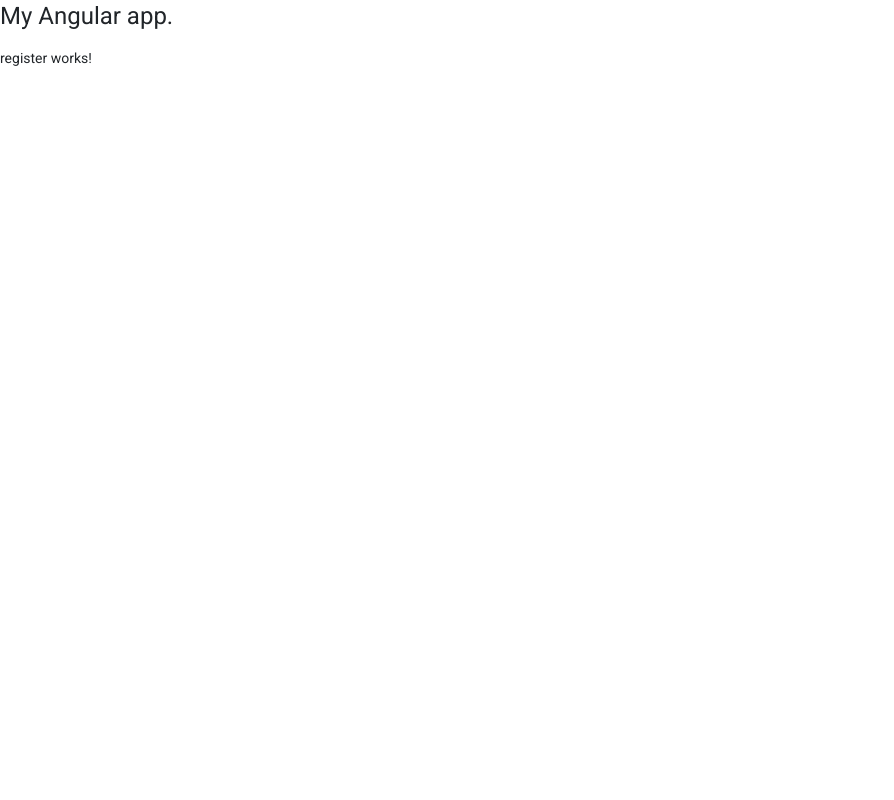
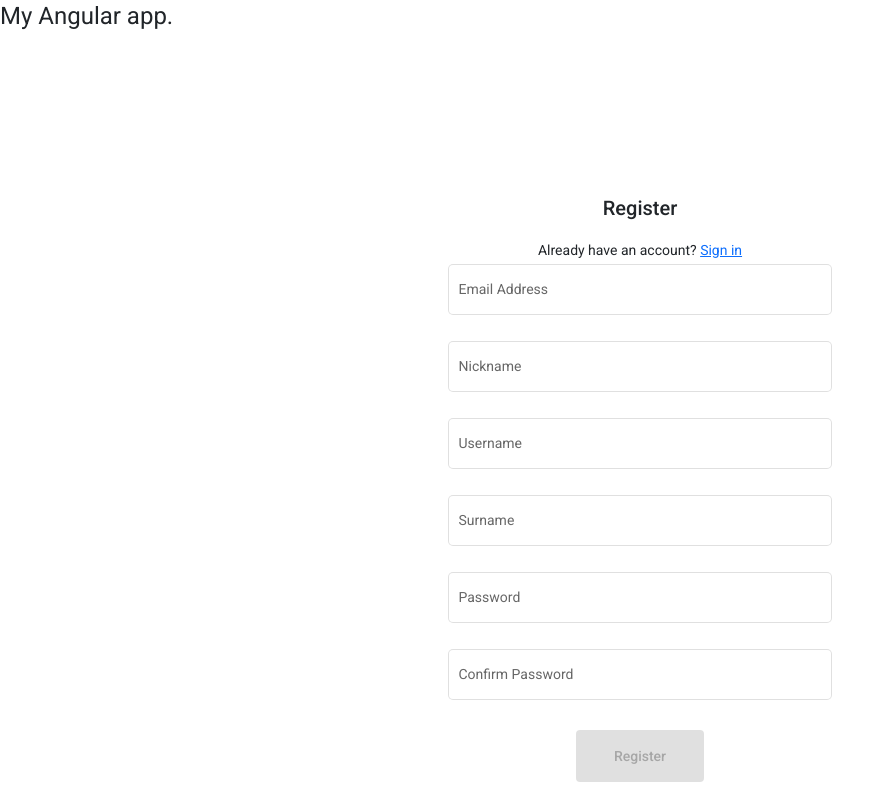
Before and after one commit to Error4ik/instazoo-client, an Angular app: page /register in a window 1280 px wide. Shown: the whole page, without its empty margins (0-894 px from the left). Built offline with nearby package versions, Linux system fonts and the light colour scheme.

Commit message:
Filled register component.

```diff
--- a/src/app/components/auth/register/register.component.css
+++ b/src/app/components/auth/register/register.component.css
@@ -0,0 +1,14 @@
+.register-page {
+  text-align: center;
+  margin-top: 10rem;
+}
+
+#controls {
+  display: block;
+  margin: 0 auto;
+  width: 50%;
+}
+
+mat-form-field {
+  width: 30%;
+}
--- a/src/app/components/auth/register/register.component.html
+++ b/src/app/components/auth/register/register.component.html
@@ -1 +1,53 @@
-<p>register works!</p>
+<div class="register-page">
+  <h2>Register</h2>
+  <div>
+    Already have an account?
+    <a routerLink="/login">Sign in</a>
+  </div>
+  <form [formGroup]="registerForm">
+    <div class="justify-content-center">
+      <div>
+        <mat-form-field appearance="outline">
+          <mat-label>Email Address</mat-label>
+          <input matInput formControlName="email" type="email">
+        </mat-form-field>
+      </div>
+      <div>
+        <mat-form-field appearance="outline">
+          <mat-label>Nickname</mat-label>
+          <input matInput formControlName="name" type="text">
+        </mat-form-field>
+      </div>
+      <div>
+        <mat-form-field appearance="outline">
+          <mat-label>Username</mat-label>
+          <input matInput formControlName="username" type="text">
+        </mat-form-field>
+      </div>
+      <div>
+        <mat-form-field appearance="outline">
+          <mat-label>Surname</mat-label>
+          <input matInput formControlName="surname" type="text">
+        </mat-form-field>
+      </div>
+      <div>
+        <mat-form-field appearance="outline">
+          <mat-label>Password</mat-label>
+          <input matInput formControlName="password" type="password">
+        </mat-form-field>
+      </div>
+      <div>
+        <mat-form-field appearance="outline">
+          <mat-label>Confirm Password</mat-label>
+          <input matInput formControlName="confirmPassword" type="password">
+        </mat-form-field>
+      </div>
+      <div id="controls">
+        <button class="p-2 m-2" style="width: 20%" [disabled]="registerForm.invalid" (click)="submit()" mat-flat-button
+                color="primary">
+          Register
+        </button>
+      </div>
+    </div>
+  </form>
+</div>
--- a/src/app/components/auth/register/register.component.ts
+++ b/src/app/components/auth/register/register.component.ts
@@ -1,4 +1,8 @@
-import { Component, OnInit } from '@angular/core';
+import {Component, OnInit} from '@angular/core';
+import {FormBuilder, FormGroup, Validators} from '@angular/forms';
+import {AuthService} from '../../../services/auth.service';
+import {NotificationService} from '../../../services/notification.service';
+import {Router} from '@angular/router';
 
 @Component({
   selector: 'app-register',
@@ -7,9 +11,46 @@ import { Component, OnInit } from '@angular/core';
 })
 export class RegisterComponent implements OnInit {
 
-  constructor() { }
+  // @ts-ignore
+  public registerForm: FormGroup;
+
+  constructor(
+    private authService: AuthService,
+    private formBuilder: FormBuilder,
+    protected notificationService: NotificationService,
+    private router: Router) {
+  }
 
   ngOnInit(): void {
+    this.registerForm = this.createRegisterForm();
   }
 
+  createRegisterForm(): FormGroup {
+    return this.formBuilder.group({
+      email: ['', Validators.compose([Validators.required, Validators.email])],
+      name: ['', Validators.compose([Validators.required])],
+      username: ['', Validators.compose([Validators.required])],
+      surname: ['', Validators.compose([Validators.required])],
+      password: ['', Validators.compose([Validators.required, Validators.minLength(6)])],
+      confirmPassword: ['', Validators.compose([Validators.required, Validators.minLength(6)])],
+    });
+  }
+
+  submit(): void {
+    this.authService.registerUser({
+      email: this.registerForm.value.email,
+      name: this.registerForm.value.name,
+      username: this.registerForm.value.username,
+      surname: this.registerForm.value.surname,
+      password: this.registerForm.value.password,
+      confirmPassword: this.registerForm.value.confirmPassword
+    }).subscribe(data => {
+      console.log(data);
+      this.notificationService.showSnackBar(data.message);
+      this.router.navigate(['/login']);
+    }, error => {
+      console.log(error);
+      this.notificationService.showSnackBar(error.message);
+    });
+  }
 }
```
